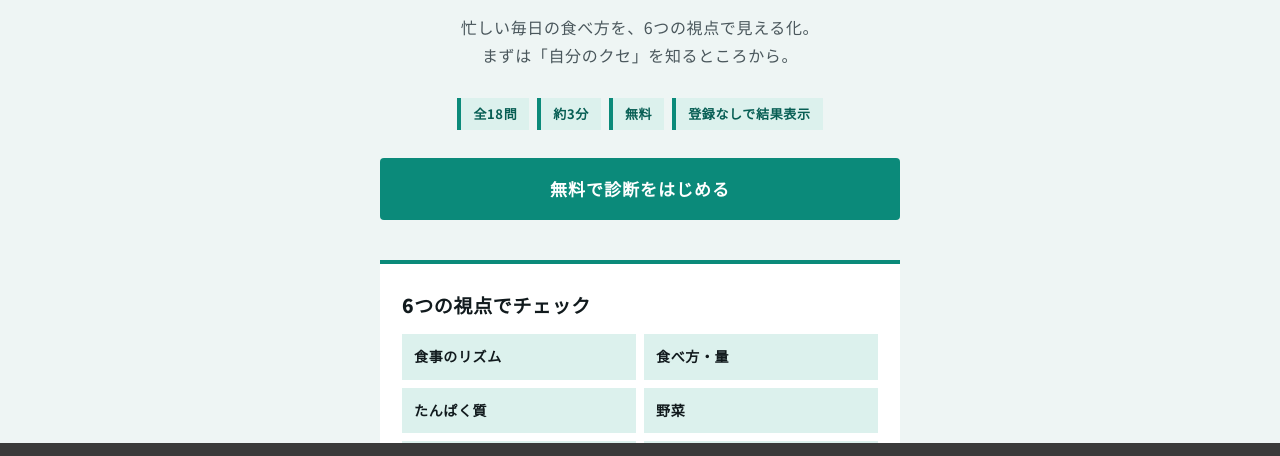
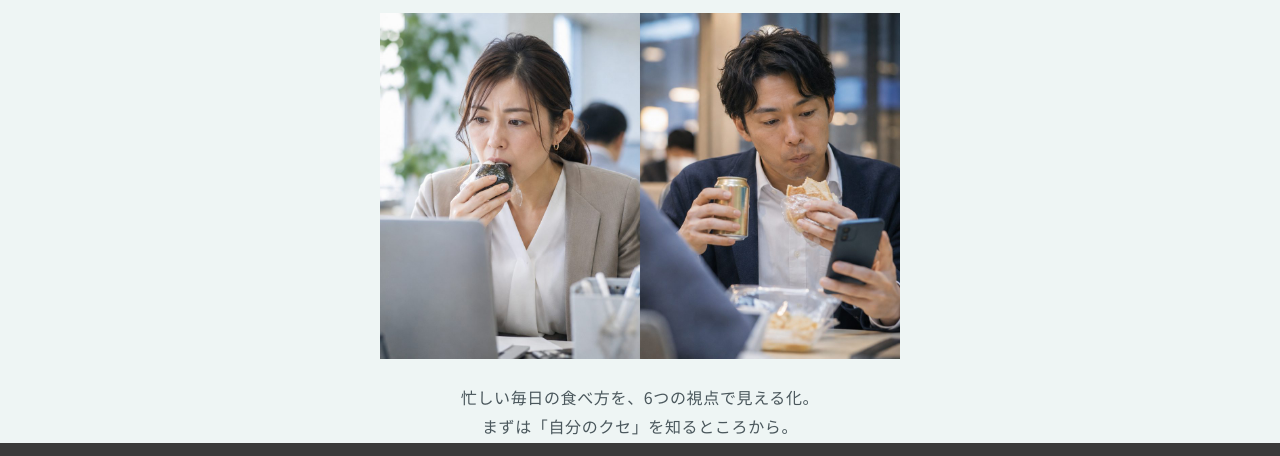
Before and after one commit to tanadaitanaka-svg/body-make-lp-preview, a plain HTML site: page diagnosis/index.html in a window 1280 px wide. Shown: the part 309-765 px from the top of the page. Drawn offline with Linux system fonts and the light colour scheme.

Commit message:
テスト版LPを更新

```diff
--- a/diagnosis/index.html
+++ b/diagnosis/index.html
@@ -62,6 +62,7 @@
   .hero h1 { font-size: 32px; line-height: 1.5; margin: 18px 0 16px; font-weight: 900; letter-spacing: .06em; }
   .hero h1 span { color: var(--sage); }
   .hero p { color: var(--muted); margin: 0 0 28px; }
+  .nw { display: inline-block; }
   .hero-photo { margin: 0 -20px 24px; }
   .hero-photo img { display: block; width: 100%; aspect-ratio: 3 / 2; object-fit: cover; }
   @media (min-width: 600px) { .hero-photo { margin: 0 0 24px; } }
@@ -163,7 +164,7 @@ function dgImgFallback(img) {
       <h1>あなたがまだ気づいていない<br><span>食事のクセ</span></h1>
       <!-- 写真：assets/lp/diagnosis-hero.jpg（なければ .png）。どちらもなければ枠ごと消す -->
       <figure class="hero-photo"><img src="../assets/lp/diagnosis-hero.jpg" alt="忙しく働く、きれいめな服装の女性と男性" onerror="dgImgFallback(this)"></figure>
-      <p>忙しい毎日の食べ方を、6つの視点で見える化。<br>まずは「自分のクセ」を知るところから。</p>
+      <p><span class="nw">忙しい毎日の食べ方を、</span><span class="nw">6つの視点で見える化。</span><br>まずは「自分のクセ」を知るところから。</p>
       <div class="chips"><span class="chip">全18問</span><span class="chip">約3分</span><span class="chip">無料</span><span class="chip">登録なしで結果表示</span></div>
       <button class="btn" id="start-btn">無料で診断をはじめる</button>
     </div>
```
Also changed, not shown: assets/lp/diagnosis-hero.jpg (added).
